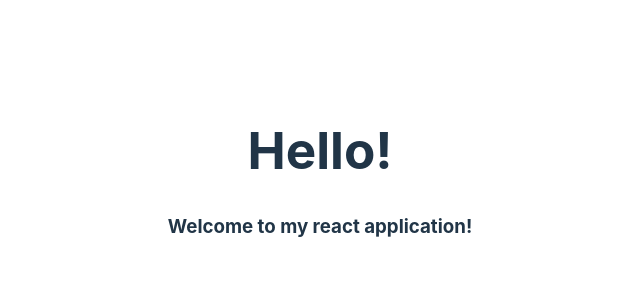
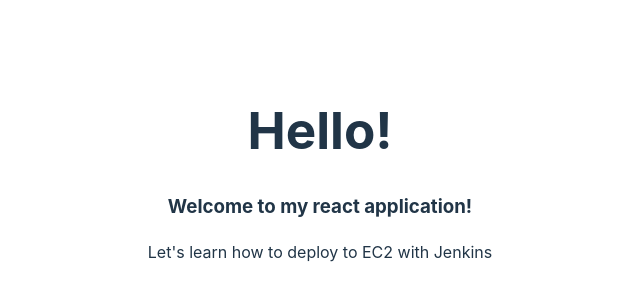
Before and after one commit to anikman98/react-app-starter, a React (Vite) app: page / in a window 1280 px wide. Shown: the part 226-526 px from the top of the page, without its empty margins (320-960 px from the left). Built offline with nearby package versions, Linux system fonts and the light colour scheme.

Commit message:
Added paragraph in home page

```diff
--- a/src/App.jsx
+++ b/src/App.jsx
@@ -10,6 +10,7 @@
     <div>
       <h1>Hello!</h1>
       <h3>Welcome to my react application!</h3>
+      <p>Let's learn how to deploy to EC2 with Jenkins</p>
     </div>
   )
 }
```
